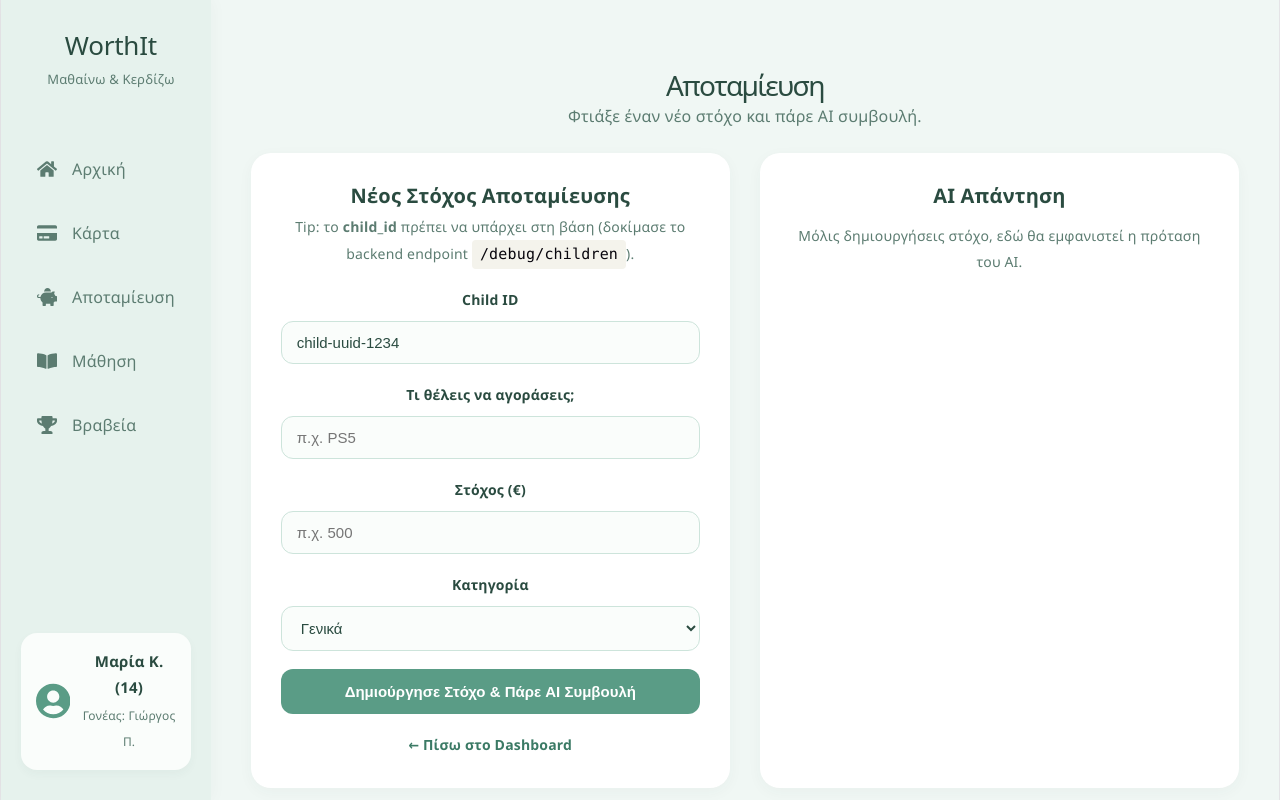
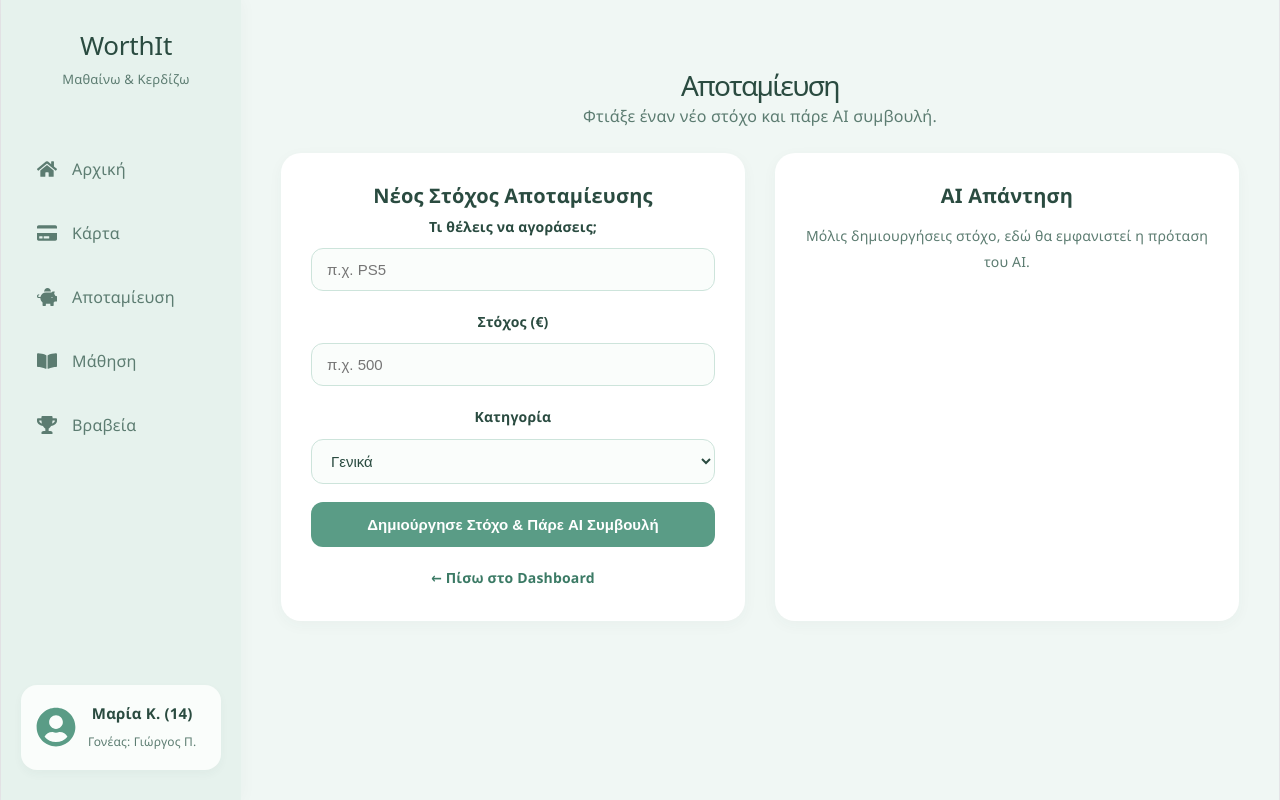
Before and after one commit to Jimlillis/NBG-Smart-App-Children, a React (Vite) app in the folder frontend/: page /savings in a window 1280 px wide. Built offline with nearby package versions, Linux system fonts and the light colour scheme; no server answers.

Commit message:
[fix] savings

```diff
--- a/frontend/src/pages/savings/savings.tsx
+++ b/frontend/src/pages/savings/savings.tsx
@@ -45,7 +45,6 @@ const Savings = () => {
 	}, []);
 
 	const [formData, setFormData] = useState({
-		child_id: user.id,
 		item_name: '',
 		target_amount: '',
 		category: 'general' as Category,
@@ -78,7 +77,7 @@ const Savings = () => {
 				method: 'POST',
 				headers: { 'Content-Type': 'application/json' },
 				body: JSON.stringify({
-					child_id: formData.child_id,
+					child_id: user.id,
 					item_name: formData.item_name,
 					target_amount: targetAmountNumber,
 					category: formData.category,
@@ -120,22 +119,8 @@ const Savings = () => {
 				<div className={styles.grid}>
 					<section className={styles.formCard}>
 						<h3>Νέος Στόχος Αποταμίευσης</h3>
-						<p className={styles.subtitle}>
-							Tip: το <strong>child_id</strong> πρέπει να υπάρχει στη βάση (δοκίμασε το backend endpoint <code>/debug/children</code>).
-						</p>
 
 						<form onSubmit={handleSubmit} className={styles.form}>
-							<div className={styles.formGroup}>
-								<label>Child ID</label>
-								<input
-									name="child_id"
-									value={formData.child_id}
-									onChange={handleChange}
-									placeholder="UUID παιδιού"
-									required
-								/>
-							</div>
-
 							<div className={styles.formGroup}>
 								<label>Τι θέλεις να αγοράσεις;</label>
 								<input
```
